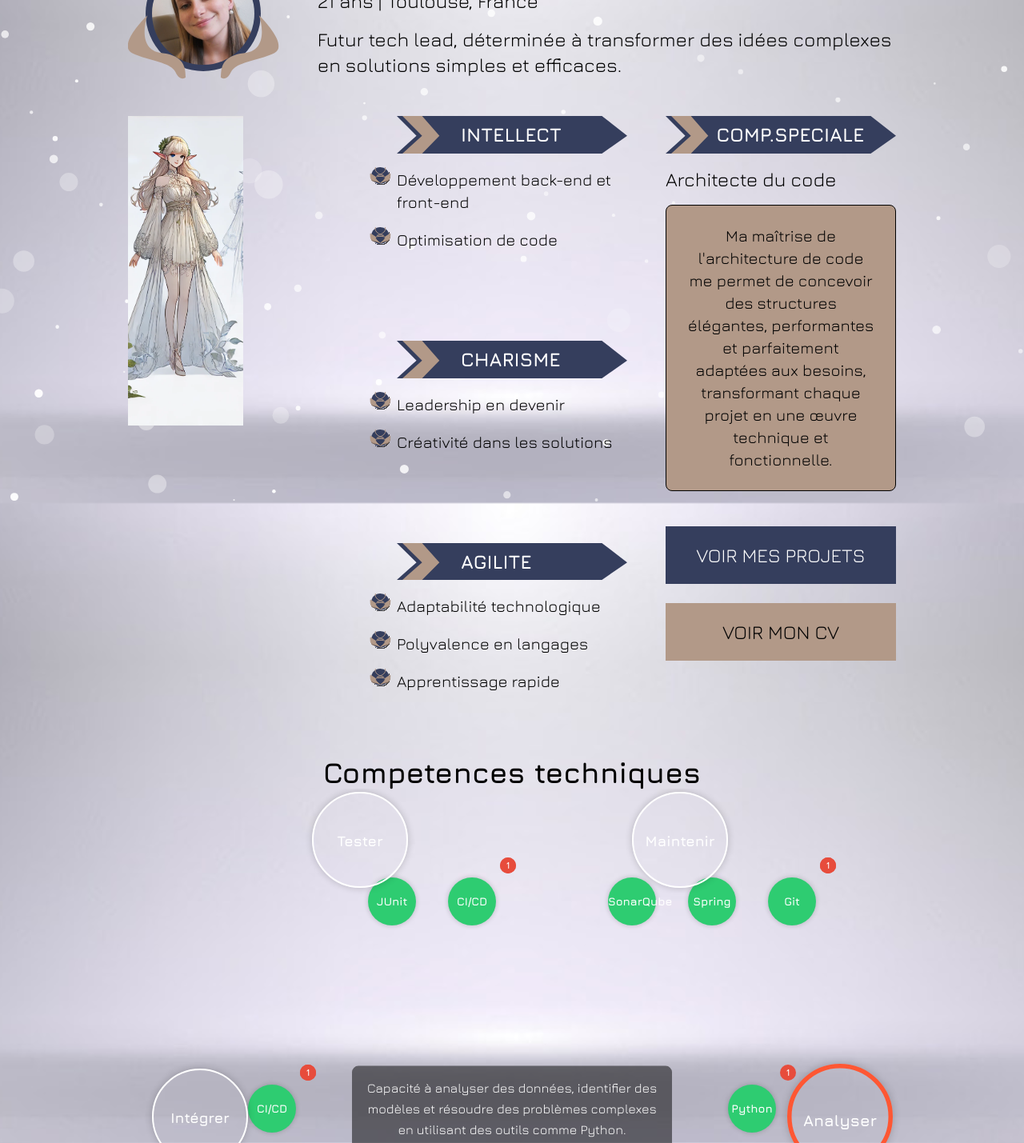
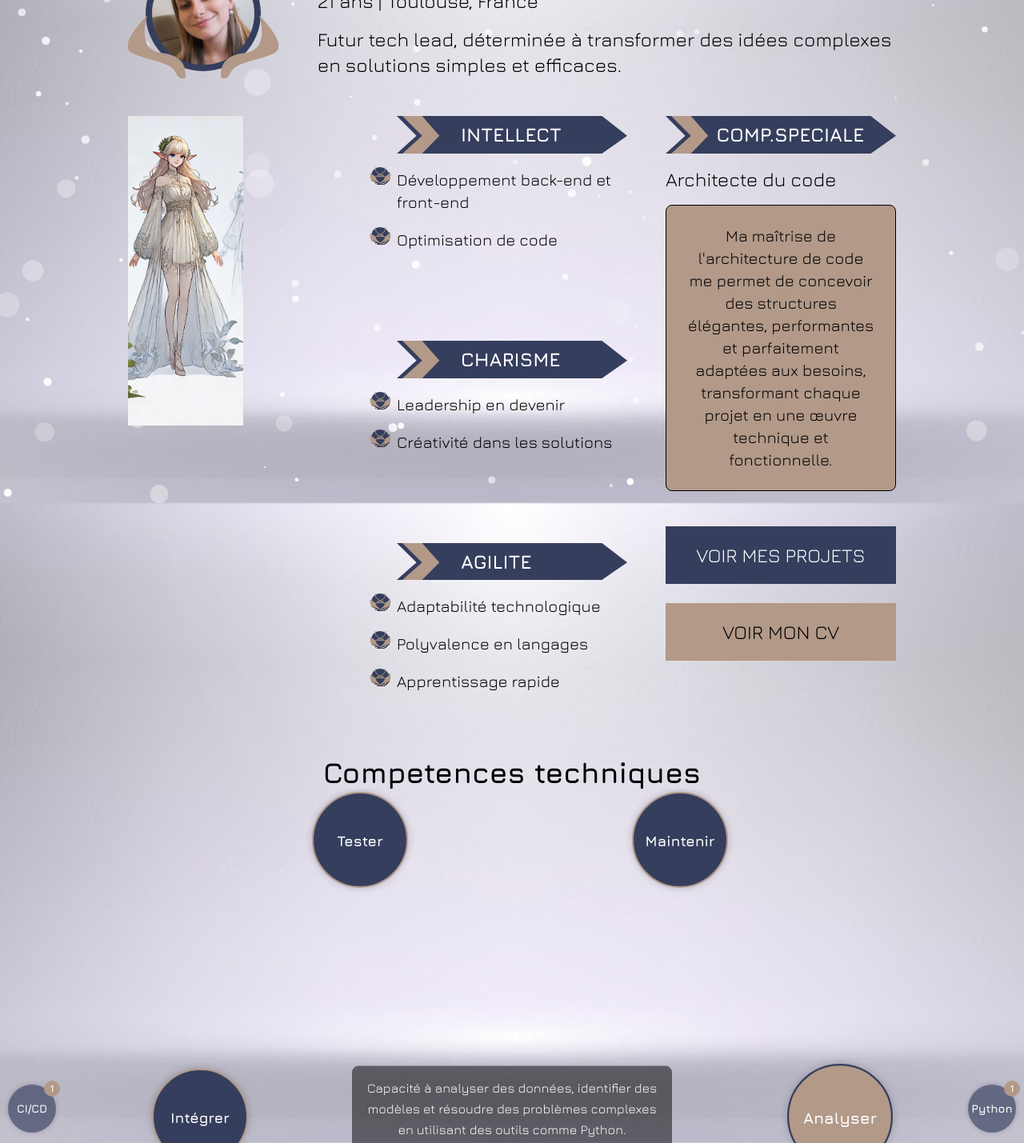
Before and after one commit to pavuchochek/portfolio, a website: page src/index.html in a window 1280 px wide. Shown: the part 171-1600 px from the top of the page at 80% size. Drawn offline with nearby package versions, Linux system fonts and the light colour scheme.

Commit message:
beautiful colors

```diff
--- a/src/scripts/competences.js
+++ b/src/scripts/competences.js
@@ -1,75 +1,3 @@
-const skillsContainer = document.getElementById("skills-container");
-const overlay = document.getElementById("background-overlay");
-
-// Fonction pour calculer la position d'un hexagone autour du centre
-function calculateHexagonPosition(index, radius) {
-  const centerX = window.innerWidth / 2;
-  const centerY = window.innerHeight / 2;
-  const hexagonAngles = [0, Math.PI / 3, 2 * Math.PI / 3, Math.PI, 4 * Math.PI / 3, 5 * Math.PI / 3];
-  const angle = hexagonAngles[index % hexagonAngles.length];
-  return { x: centerX + radius * Math.cos(angle), y: centerY + radius * Math.sin(angle) };
-}
-
-// Créer un cercle (skill)
-function createCircle(skill, index) {
-  const { x, y } = calculateHexagonPosition(index, 400);  // Rayon de 200 pour les skills
-  const circle = document.createElement("div");
-  circle.className = "circle";
-  circle.style.left = `${x - 50}px`;
-  circle.style.top = `${y - 50}px`;
-  circle.innerText = skill.title;
-  skillsContainer.appendChild(circle);
-
-  if (skill.noeuds) createBranch(skill, index); // Créer la branche du skill, contenant les nœuds
-}
-
-function createBranch(skill, indexOfSkill) {
-  const branch = document.createElement("div");
-  branch.className = "branch";
-
-  const { x, y } = calculateHexagonPosition(indexOfSkill, 300);  // Positionnement de la branche
-  branch.style.left = `${x - 50}px`;
-  branch.style.top = `${y - 50}px`;
-
-  // Applique la direction des branches (exemple simplifié)
-  const directions = [
-    { xOffset: 0, yOffset: 0, direction: 'column' },
-    { xOffset: 0, yOffset: 0, direction: 'row' },
-    { xOffset: 0, yOffset: 0, direction: 'row' },
-    { xOffset: 0, yOffset: 0, direction: 'column' },
-    { xOffset: 0, yOffset: 0, direction: 'row' },
-    { xOffset: 0, yOffset: 0, direction: 'row' }
-  ];
-
-  const { xOffset, yOffset, direction } = directions[indexOfSkill % directions.length];
-  branch.style.left = `${x - 50 + xOffset}px`;
-  branch.style.top = `${y - 50 + yOffset}px`;
-  branch.classList.add(direction);
-
-  skillsContainer.appendChild(branch);
-
-  // Ajouter les nœuds à la branche
-  if (skill.noeuds && skill.noeuds.length > 0) {
-    skill.noeuds.forEach((noeud, index) => {
-      const node = document.createElement("div");
-      node.className = "node";
-      node.innerText = noeud.title;
-
-      // Vérifier s'il y a des projets et ajouter un badge
-      if (noeud.projets && noeud.projets.length > 0) {
-        const badge = document.createElement('div');
-        badge.classList.add('badge');
-        badge.textContent = noeud.projets.length;
-        node.appendChild(badge);
-      }
-
-      // Ajouter l'événement de sélection du nœud
-      node.addEventListener('click', () => showNodeProjects(noeud));
-
-      branch.appendChild(node);
-    });
-  }
-}
 
 
 const graphData = [
@@ -218,7 +146,7 @@ const graphData = [
     description: 'Maintenance et évolution de logiciels, en assurant la qualité et la performance à long terme avec des outils comme SonarQube et Spring.',
     noeuds: [
       {
-        title: 'SonarQube',
+        title: 'Sonar',
         projets: [
           {
             titre: 'Analyse de code avec SonarQube',
@@ -254,20 +182,105 @@ const graphData = [
   }
 ];
 
+const skillsContainer = document.getElementById("skills-container");
+
+// Fonction pour calculer la position d'un hexagone autour du centre
+function calculateHexagonPosition(index, radius) {
+  const centerX = window.innerWidth / 2;
+  const centerY = window.innerHeight / 2;
+  const hexagonAngles = [0, Math.PI / 3, 2 * Math.PI / 3, Math.PI, 4 * Math.PI / 3, 5 * Math.PI / 3];
+  const angle = hexagonAngles[index % hexagonAngles.length];
+  return { x: centerX + radius * Math.cos(angle), y: centerY + radius * Math.sin(angle) };
+}
+
+// Créer un cercle (skill)
+function createCircle(skill, index) {
+  const { x, y } = calculateHexagonPosition(index, 400);  // Rayon de 200 pour les skills
+  const circle = document.createElement("div");
+  circle.className = "circle";
+  circle.style.left = `${x - 50}px`;
+  circle.style.top = `${y - 50}px`;
+  circle.innerText = skill.title;
+  skillsContainer.appendChild(circle);
+
+  if (skill.noeuds) createBranch(skill, index); // Créer la branche du skill, contenant les nœuds
+}
+
+function createBranch(skill, indexOfSkill) {
+  const branch = document.createElement("div");
+  branch.className = "branch";
+
+  const { x, y } = calculateHexagonPosition(indexOfSkill, 600);  // Positionnement de la branche
+  branch.style.left = `${x - 50}px`;
+  branch.style.top = `${y - 50}px`;
+
+  // Applique la direction des branches (exemple simplifié)
+  const directions = [
+    { xOffset: 0, yOffset: 0, direction: 'column' },
+    { xOffset: 0, yOffset: 0, direction: 'row' },
+    { xOffset: 0, yOffset: 0, direction: 'row' },
+    { xOffset: 0, yOffset: 0, direction: 'column' },
+    { xOffset: 0, yOffset: 0, direction: 'row' },
+    { xOffset: 0, yOffset: 0, direction: 'row' }
+  ];
+
+  const { xOffset, yOffset, direction } = directions[indexOfSkill % directions.length];
+  branch.style.left = `${x - 50 + xOffset}px`;
+  branch.style.top = `${y - 50 + yOffset}px`;
+  branch.classList.add(direction);
+
+  skillsContainer.appendChild(branch);
+
+  // Ajouter les nœuds à la branche
+  if (skill.noeuds && skill.noeuds.length > 0) {
+    skill.noeuds.forEach((noeud, index) => {
+      const node = document.createElement("div");
+      node.className = "node";
+      node.innerText = noeud.title;
+
+      // Vérifier s'il y a des projets et ajouter un badge
+      if (noeud.projets && noeud.projets.length > 0) {
+        const badge = document.createElement('div');
+        badge.classList.add('badge');
+        badge.textContent = noeud.projets.length;
+        node.appendChild(badge);
+      }
+
+      // Ajouter l'événement de sélection du nœud
+      node.addEventListener('click', () => showNodeProjects(noeud));
+
+      branch.appendChild(node);
+    });
+  }
+}
+
 
 // Fonction pour afficher les projets du nœud sélectionné
 function showNodeProjects(node) {
   const projectContainer = document.getElementById("project-container");
   projectContainer.innerHTML = ''; // Vide le conteneur des projets
-
+  //enlever tout les selected des nodes
+  const nodes = document.querySelectorAll('.node');
+  nodes.forEach(node => node.classList.remove('selected'));
+  //ajouter la classe selected au node selectionné
+  event.target.classList.add('selected');
   if (node.projets && node.projets.length > 0) {
     node.projets.forEach(project => {
       const projectElement = document.createElement("div");
       projectElement.classList.add('project');
+      projectElement.classList.add('project_background');
+
 
       const projectTitle = document.createElement("h3");
-      projectTitle.textContent = project.title;
+      projectTitle.textContent = project.titre;
+      projectTitle.classList.add('titre_projet');
       projectElement.appendChild(projectTitle);
+
+      const projectImage = document.createElement("img");
+      projectImage.src = project.image;
+      projectImage.alt = project.title;
+      projectImage.classList.add('project-image');
+      projectElement.appendChild(projectImage);
 
       const projectDescription = document.createElement("p");
       projectDescription.textContent = project.description;
@@ -277,13 +290,10 @@ function showNodeProjects(node) {
       projectLink.href = project.lien;
       projectLink.target = "_blank";
       projectLink.textContent = "Voir le projet";
+      projectLink.classList.add('lien_projet');
       projectElement.appendChild(projectLink);
 
-      const projectImage = document.createElement("img");
-      projectImage.src = project.image;
-      projectImage.alt = project.title;
-      projectImage.classList.add('project-image');
-      projectElement.appendChild(projectImage);
+
 
       projectContainer.appendChild(projectElement);
     });
@@ -294,25 +304,7 @@ function showNodeProjects(node) {
 function initializeGraph() {
   graphData.forEach((skill, index) => createCircle(skill, index));
 }
-function adjustOverlayOnScroll() {
-  const scrollProgress = window.scrollY / (document.documentElement.scrollHeight - window.innerHeight);
-  const opacity = Math.min(0.7, scrollProgress * 0.7);
 
-  // Ajuste l'opacité de l'overlay
-  overlay.style.background = `rgba(0, 0, 0, ${opacity})`;
-
-  // Sélectionne le titre
-  const title = document.querySelector(".title-comp");
-
-  // Change la couleur du titre en fonction de l'opacité de l'overlay
-  if (opacity >= 0.4) {
-    title.style.color = "white"; // Titre en blanc quand l'overlay est sombre
-  } else {
-    title.style.color = ""; // Restaure la couleur par défaut quand l'overlay est plus clair
-  }
-}
-
-window.addEventListener("scroll", adjustOverlayOnScroll);
 // Fonction pour afficher la description du skill sélectionné et mettre en évidence le cercle
 function showDescription(skillIndex) {
   const descriptionElement = document.getElementById("description");
--- a/src/style/competences.css
+++ b/src/style/competences.css
@@ -15,14 +15,14 @@
   width: 120px;
   height: 120px;
   border-radius: 50%;
-  background-color: transparent;
+  background-color: #353E5D;
   color: white;
   text-align: center;
   line-height: 120px;
   font-weight: bold;
   font-size: 18px;
   z-index: 1;  /* Assure que le skill est au-dessus des branches */
-  border: 2px solid white;  /* Bordure blanche extérieure */
+  border: 2px solid #B29988;  /* Bordure blanche extérieure */
   box-shadow: 0 0 10px rgba(0, 0, 0, 0.2);  /* Ombre douce autour du cercle */
   transition: transform 0.3s ease, box-shadow 0.3s ease;  /* Transition douce pour le zoom */
 }
@@ -60,10 +60,11 @@
 
 /* Style des nœuds (petits cercles) */
 .node {
+  position:relative;
   width: 60px;
   height: 60px;
   border-radius: 50%;
-  background-color: #2ecc71;
+  background-color: #353e5da8;
   color: white;
   text-align: center;
   line-height: 60px;
@@ -78,6 +79,13 @@
 
 .node:active {
   transform: scale(0.95);  /* Effet de contraction au clic */
+}
+
+.node.selected{
+  background-color: #353E5D;
+  transform: scale(1.1);  /* Exemple d'effet de zoom */
+  transition: transform 0.3s ease;  /* Animation douce pour le zoom */
+
 }
 
 /* Ajouter des animations aux branches */
@@ -101,9 +109,11 @@ svg line {
   stroke-width: 2;
 }
 .circle.selected {
-  border: 5px solid #ff5733;  /* Exemple de bordure pour la sélection */
+  background-color: #B29988;
+  border: 2px solid #353E5D;  /* Exemple de bordure pour la sélection */
   transform: scale(1.1);  /* Exemple d'effet de zoom */
   transition: transform 0.3s ease;  /* Animation douce pour le zoom */
+
 }
 
 .description {
@@ -134,7 +144,7 @@ svg line {
   width: 20px;
   height: 20px;
   border-radius: 50%;
-  background-color: #e74c3c;
+  background-color: #B29988;
   color: white;
   font-size: 12px;
   font-weight: bold;
@@ -143,3 +153,21 @@ svg line {
   align-items: center;
   z-index: 3;
 }
+.project_background{
+  background-color: white;
+  width:25%;
+  padding: 2%;
+  border-radius: 3%;
+}
+.lien_projet{
+  color: #353E5D;
+  font-weight: bold;
+  text-decoration: underline;
+  text-decoration: none;
+}
+.titre_projet{
+  color: #353E5D;
+  margin-bottom: 1%;
+  font-size: 25px;
+  font-weight: bold;
+}
```
Also changed, not shown: src/output.css.
